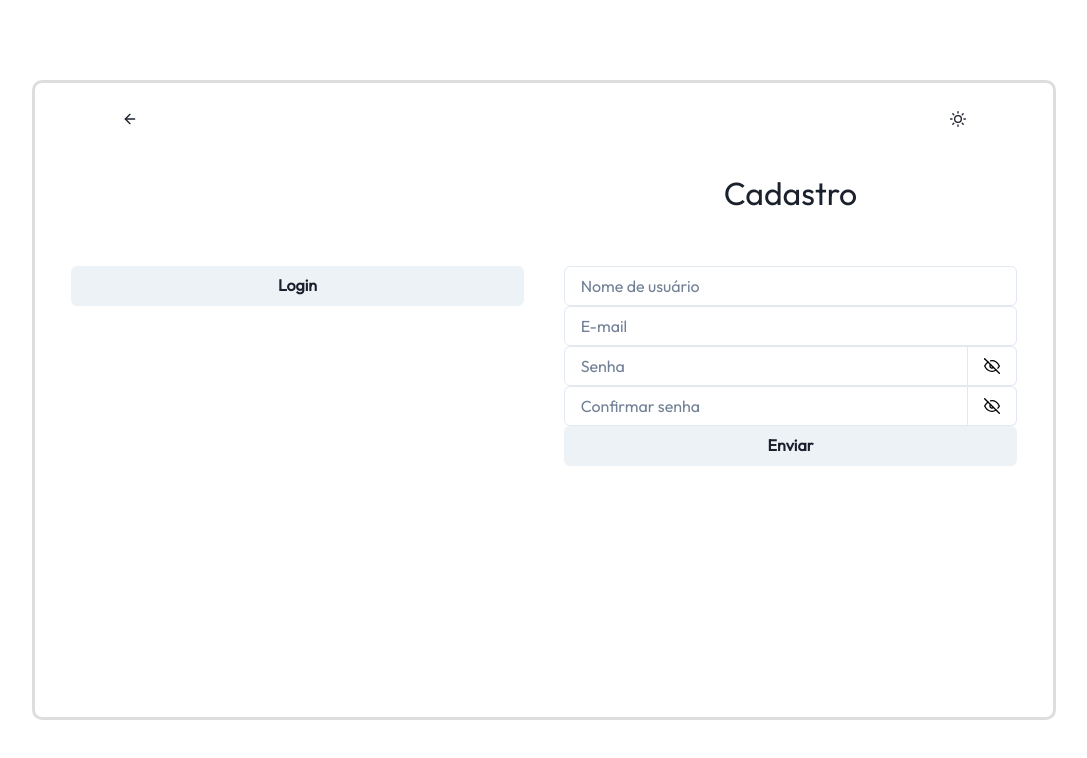
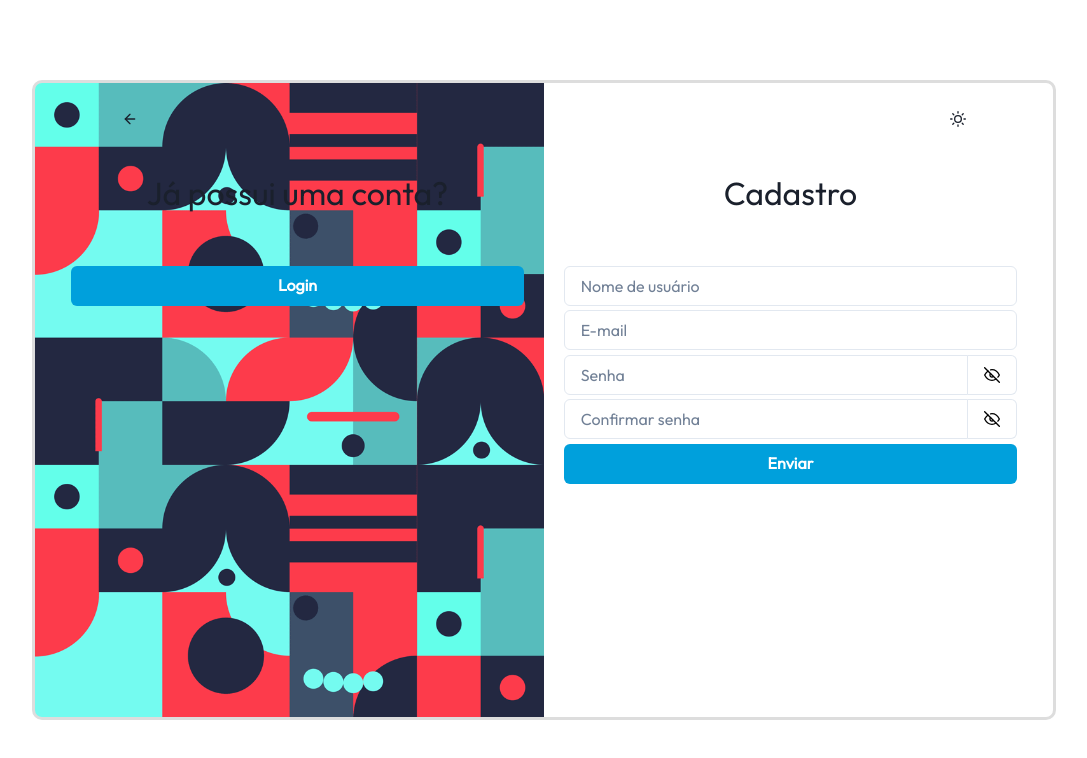
Before and after one commit to DoomerO/WillChair, a React (Vite) app in the folder TCCofc/: page /login/new in a window 1280 px wide. Shown: the top 758 px of the page, without its empty margins (96-1183 px from the left). Built offline with nearby package versions, Linux system fonts and the light colour scheme.

Commit message:
Add files via upload

```diff
--- a/TCCofc/src/components/Password.tsx
+++ b/TCCofc/src/components/Password.tsx
@@ -4,8 +4,8 @@ import { ChangeEventHandler } from 'react'
 import { FiEye, FiEyeOff } from 'react-icons/fi'
 
 interface passProps{
+    onChange: ChangeEventHandler<HTMLInputElement>,
     placeholder?: string,
-    onChange: ChangeEventHandler<HTMLInputElement>,
     value?: string,
     validity?: boolean,
     pattern?: string
@@ -15,13 +15,13 @@ const Password = ({placeholder, onChange, value, pattern, validity}:passProps) =
     const [showPassword, setShowPassword] = useBoolean(false)
 
     return(
-        <InputGroup onMouseLeave={setShowPassword.off}>
+        <InputGroup mt="1%" onMouseLeave={setShowPassword.off}>
         <Input placeholder={placeholder} type={showPassword ? 'text' : 'password'}
         onChange={onChange} value={value} isInvalid={validity ? validity : false}
         pattern={pattern ? pattern : `(?=.*[0-9])(?=.*[a-z])(?=.*[A-Z]).{8,}`} fontFamily="outfit"/>
 
         <InputRightAddon bg={showPassword ? '#000' : '#fff'} color={showPassword ? '#fff' : '#000'}
-        _dark={showPassword ? {bg:"#F7F9FC", color:"#093B69"} : {bg:"#2D3748", color:"#1976D2"}}
+        _dark={showPassword ? {bg:"#F7F9FC", color:"#093B69"} : {bg:"#1A202C", color:"#1976D2"}}
         onClick={setShowPassword.toggle} cursor='pointer'>
         {showPassword ? <FiEye/> : <FiEyeOff/>}</InputRightAddon>
         </InputGroup>
--- a/TCCofc/src/pages/Login.tsx
+++ b/TCCofc/src/pages/Login.tsx
@@ -5,6 +5,7 @@ import axios from 'axios';
 import { useNavigate, Link, useParams } from 'react-router-dom';
 import { Wrap, Button, IconButton, Collapse, Input, useBoolean, Container, useToast, Flex, useColorMode, ButtonGroup, Text } from '@chakra-ui/react'
 import { FiArrowLeft, FiSun, FiMoon } from 'react-icons/fi'
+import bg from "../img/bg.gif"
 
 const Login = () => {
     const [fields, setFields] = useState({
@@ -116,7 +117,7 @@ const Login = () => {
 
     return (
         <Container borderRadius='10px' h="80vh" w="100vw" border="solid #DDD 0.4vh" _dark={{border:"solid #1976D2 0.4vh"}} marginTop='10vh'
-            padding='2vh'  minH="80vh" minW="80%" maxW="fit-content">
+            padding='2vh'  minH="80vh" minW="80%" maxW="fit-content" bgImage={bg} bgPosition={screen == false ? "right" : ""} bgSize="50%, 100%" bgRepeat="repeat-y">
                 <ButtonGroup spacing="80%" w="100%" justifyContent="center" variant="ghost">
                 <Link to="../"><IconButton aria-label='Return to home' icon={<FiArrowLeft/>}></IconButton></Link>
                 <IconButton onClick={toggleColorMode} aria-label='switch lighting mode'
@@ -124,37 +125,43 @@ const Login = () => {
                 </ButtonGroup>
 
                 <Collapse in={!screen}>
-                    <Text fontFamily="outfit" fontSize="200%" textAlign="center" w="50%" pb="3%" pt="3%">Login</Text>
+                    <Wrap direction="row" spacing={0}>
+                        <Text fontFamily="outfit" fontSize="200%" textAlign="center" w="50%" pb="3%" pt="3%">Login</Text>
+                        <Text fontFamily="outfit" fontSize="200%" textAlign="center" w="50%" pb="3%" pt="3%">Ainda não fez cadastro?</Text>
+                    </Wrap>
                     <Wrap direction='row' spacing={0} id='log'>
                         <Flex alignContent="center" w="46%" h="100%" direction="column" m="2%">
                         <Input className='submit' placeholder='E-mail' onChange={
                             (e) => {setFields(prev => ({...prev, email: e.target.value, emailMissMatch: e.target.validity.patternMismatch}))}
                         } value={fields.email} fontFamily="outfit"/>
                         <Password onChange={handleValidity} value={password.password} placeholder='Senha'/>
-                        <Button type='submit' onClick={handleLogin} fontFamily="outfit">Enviar</Button>
+                        <Button mt="1%" type='submit' colorScheme='linkedin' onClick={handleLogin} fontFamily="outfit">Enviar</Button>
                         </Flex>
                         <Flex alignContent="center" w="46%" h="100%" direction="column" m="2%">
-                        <Button onClick={setScreen.toggle} fontFamily="outfit">Cadastro</Button>
+                        <Button onClick={setScreen.toggle} colorScheme='linkedin' fontFamily="outfit">Cadastro</Button>
                         </Flex>
                     </Wrap>
                 </Collapse>
 
                 <Collapse in={screen}>
-                <Text fontFamily="outfit" fontSize="200%" textAlign="center" w="50%" ml="50%" pb="3%" pt="3%">Cadastro</Text>
+                    <Wrap direction="row" spacing={0}>
+                        <Text fontFamily="outfit" fontSize="200%" textAlign="center" w="50%" pb="3%" pt="3%">Já possui uma conta?</Text>
+                        <Text fontFamily="outfit" fontSize="200%" textAlign="center" w="50%" pb="3%" pt="3%">Cadastro</Text>
+                    </Wrap>
                     <Wrap direction='row' spacing={0} id='sign'>
                         <Flex alignContent="center" w="46%" h="100%" m="2%" direction="column">
-                        <Button onClick={setScreen.toggle} fontFamily="outfit">Login</Button>
+                        <Button onClick={setScreen.toggle} colorScheme='linkedin' fontFamily="outfit">Login</Button>
                         </Flex>
                         <Flex alignContent="center" w="46%" h="100%" m="2%" direction="column">
                         <Input className='submit' placeholder='Nome de usuário' onChange={
                             (e) => {setFields(prev => ({...prev, name: e.target.value, nameMissMatch: e.target.validity.patternMismatch}))}
                         } name="name" value={fields.name} fontFamily="outfit"/>
-                        <Input className='submit' placeholder='E-mail' pattern={`(.){1,64}@(.){1,}[.](.){2,}`} onChange={
+                        <Input mt="1%" className='submit' placeholder='E-mail' pattern={`(.){1,64}@(.){1,}[.](.){2,}`} onChange={
                             (e) => {setFields(prev => ({...prev, email: e.target.value, emailMissMatch: e.target.validity.patternMismatch}))}
                         } value={fields.email} fontFamily="outfit" isInvalid={fields.emailMissMatch}/>
                         <Password onChange={handleValidity} value={password.password} placeholder='Senha' validity={password.missmatch}/>
                         <Password onChange={(e) => {setSubPass(e.target.value)}} value={subPass} placeholder='Confirmar senha' validity={password.password != subPass}/>
-                        <Button type='submit' onClick={handleSubmits} fontFamily="outfit">Enviar</Button>
+                        <Button mt="1%" type='submit' colorScheme='linkedin' onClick={handleSubmits} fontFamily="outfit">Enviar</Button>
                         </Flex>
                     </Wrap>
                 </Collapse>
```
